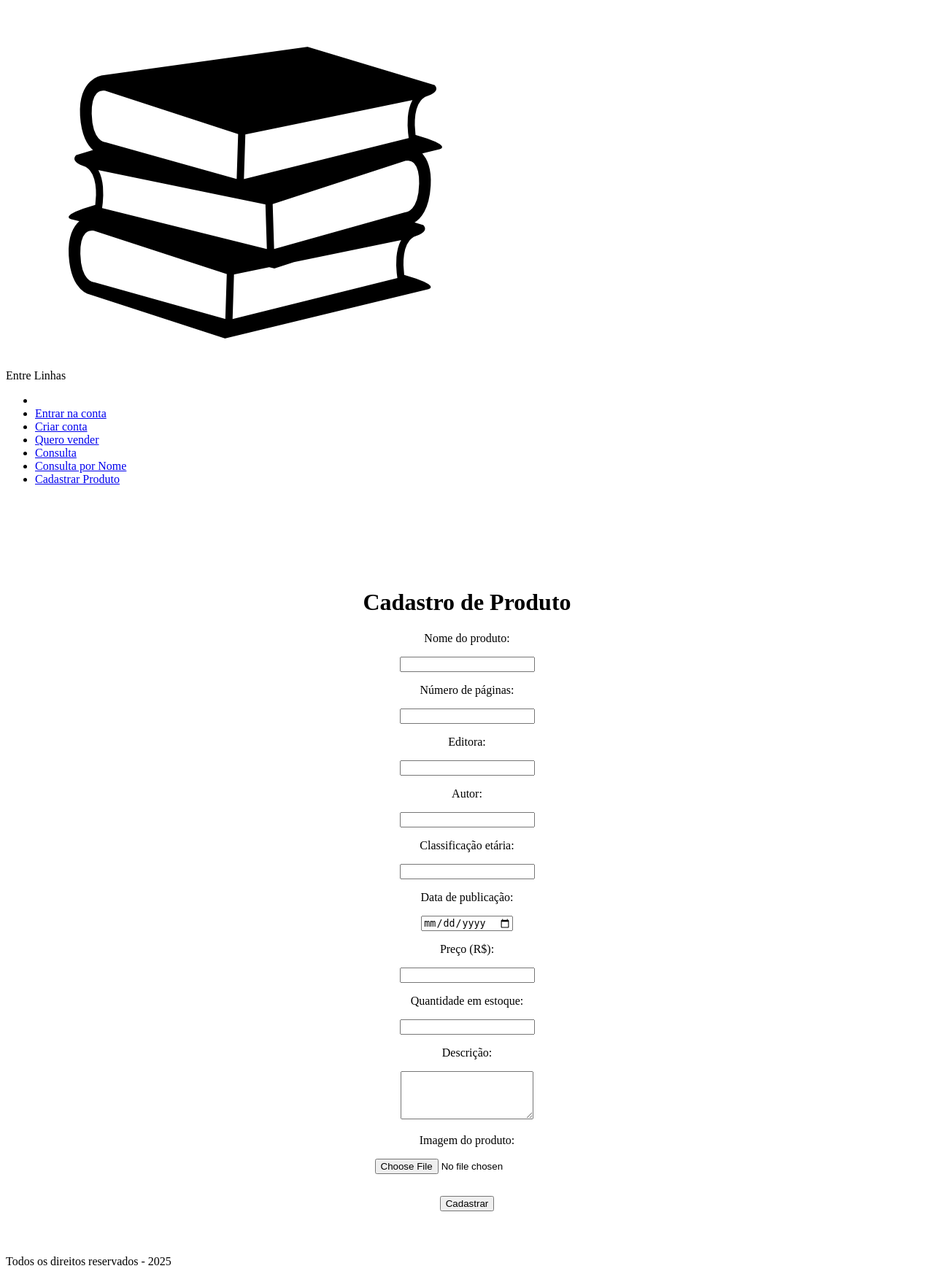
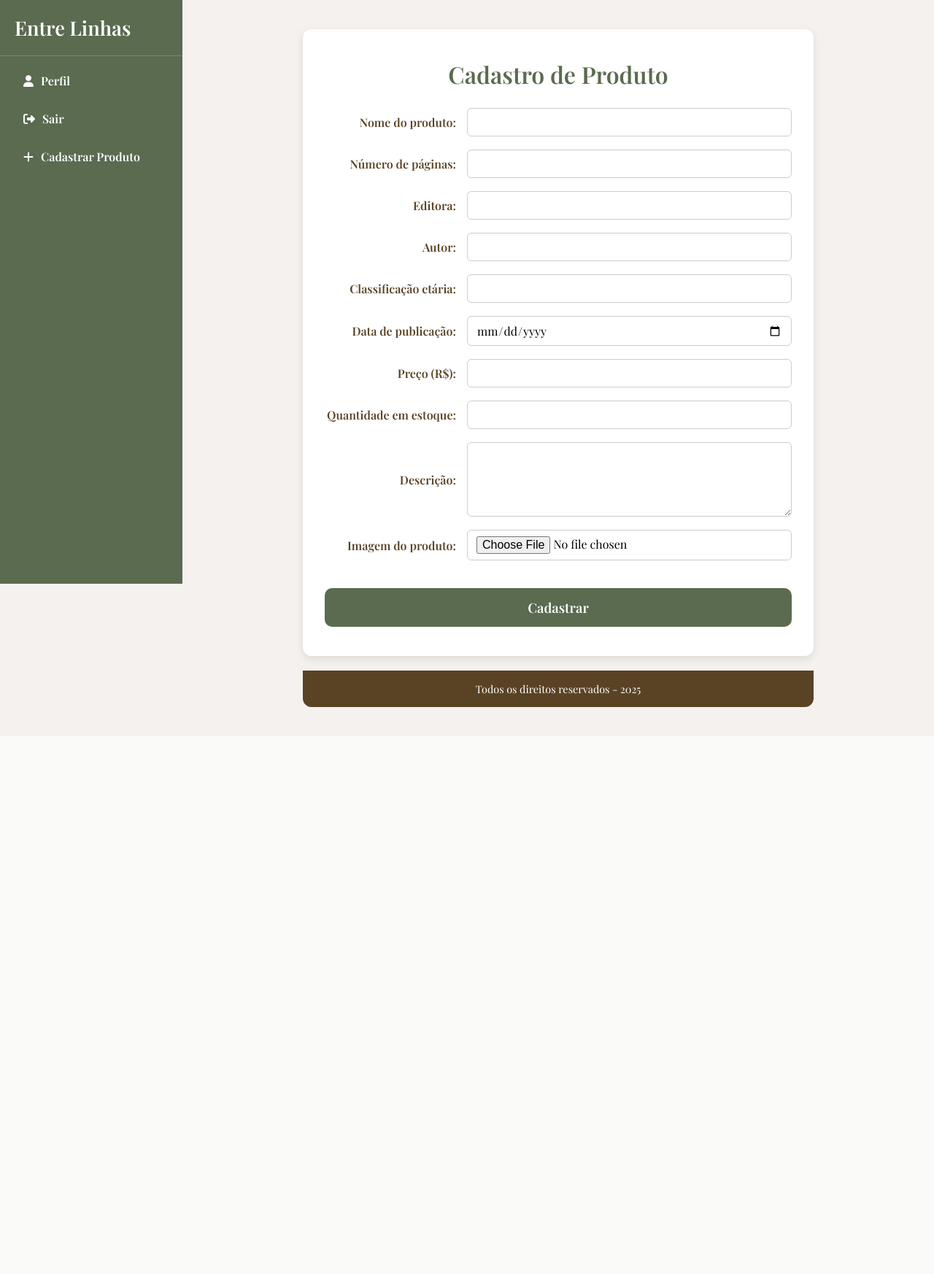
Before and after one commit to gouveazs/PROJETO-TCC, a PHP site: page /php/cadastro/cadastroProduto.php in a window 1280 px wide. Shown: the whole page at 73% size. After the commit the page ends 969 px from the top, so only its background shows below. Run offline with PHP 8.4, Linux system fonts and the light colour scheme; the visitor is signed in with stand-in values (Sample User, id 1).

Commit message:
fiz o css do cadastro produto

```diff
--- a/php/cadastro/cadastroProduto.php
+++ b/php/cadastro/cadastroProduto.php
@@ -1,75 +1,320 @@
+<?php
+session_start();
+$nome = isset($_SESSION['nome_usuario']) ? $_SESSION['nome_usuario'] : null;
+$tipo = isset($_SESSION['tipo']) ? $_SESSION['tipo'] : null;
+?>
+
 <!DOCTYPE html>
 <html lang="pt-BR">
 <head>
-    <meta charset="UTF-8">
-    <meta name="viewport" content="width=device-width, initial-scale=1.0">
-    <title>Entre Linhas</title>
-    <link rel="stylesheet" href="../../css/estilo.css">
-    <link rel="stylesheet" href="../../css/estilo2.css">
-    <link rel="stylesheet" href="https://cdnjs.cloudflare.com/ajax/libs/font-awesome/6.5.1/css/all.min.css"
-          integrity="sha512-DTOQO9RWCH3ppGqcWaEA1BIZOC6xxalwEsw9c2QQeAIftl+Vegovlnee1c9QX4TctnWMn13TZye+giMm8e2LwA=="
-          crossorigin="anonymous" referrerpolicy="no-referrer" />
+  <meta charset="UTF-8" />
+  <meta name="viewport" content="width=device-width, initial-scale=1" />
+  <title>Entre Linhas - Cadastro de Produto</title>
 
+  <!-- Google Fonts -->
+  <link href="https://fonts.googleapis.com/css2?family=Playfair+Display:wght@400;600&display=swap" rel="stylesheet">
+
+  <!-- Font Awesome -->
+  <link rel="stylesheet" href="https://cdnjs.cloudflare.com/ajax/libs/font-awesome/6.5.1/css/all.min.css" crossorigin="anonymous" referrerpolicy="no-referrer" />
+
+  <style>
+    :root {
+      --marrom: #5a4224;
+      --verde: #5a6b50;
+      --background: #F4F1EE;
+      --branco: #fff;
+      --cinza-claro: #ddd;
+      --cinza-escuro: #444;
+    }
+
+    * {
+      margin: 0;
+      padding: 0;
+      box-sizing: border-box;
+      font-family: 'Playfair Display', serif;
+    }
+
+    body {
+      background-color: var(--background);
+      min-height: 100vh;
+      display: flex;
+    }
+
+    /* Sidebar */
+    .sidebar {
+      position: fixed;
+      top: 0;
+      left: 0;
+      width: 250px;
+      height: 100vh;
+      background-color: var(--verde);
+      color: var(--branco);
+      display: flex;
+      flex-direction: column;
+      padding-top: 20px;
+      overflow-y: auto;
+      z-index: 1000;
+    }
+
+    .sidebar .logo {
+      padding: 0 20px 20px 20px;
+      border-bottom: 1px solid rgba(255,255,255,0.2);
+      margin-bottom: 15px;
+      font-size: 1.7rem;
+      font-weight: 700;
+      color: var(--branco);
+      user-select: none;
+    }
+
+    .sidebar nav ul {
+      list-style: none;
+      padding: 0 20px;
+    }
+
+    .sidebar nav ul li {
+      margin-bottom: 15px;
+    }
+
+    .sidebar nav ul li a {
+      color: var(--branco);
+      text-decoration: none;
+      font-weight: 600;
+      display: flex;
+      align-items: center;
+      gap: 10px;
+      padding: 8px 12px;
+      border-radius: 8px;
+      transition: background-color 0.3s ease;
+    }
+
+    .sidebar nav ul li a:hover {
+      background-color: #6f8562;
+    }
+
+    /* Área principal */
+    .content-area {
+      margin-left: 250px;
+      width: calc(100% - 250px);
+      display: flex;
+      justify-content: center;
+      align-items: center;
+      min-height: 100vh;
+      padding: 40px 20px;
+      flex-direction: column;
+    }
+
+    main.conteudo {
+      width: 100%;
+      max-width: 700px;
+      background-color: var(--branco);
+      border-radius: 12px;
+      box-shadow: 0 4px 12px rgba(0,0,0,0.1);
+      padding: 40px 30px;
+    }
+
+    main.conteudo h1 {
+      margin-bottom: 25px;
+      text-align: center;
+      color: var(--verde);
+      font-weight: 700;
+    }
+
+    form {
+      width: 100%;
+    }
+
+    .form-group {
+      display: flex;
+      align-items: center;
+      margin-bottom: 18px;
+    }
+
+    .form-group label {
+      width: 180px;
+      font-weight: 600;
+      color: var(--marrom);
+      text-align: right;
+      margin-right: 15px;
+      user-select: none;
+    }
+
+    .form-group input[type="text"],
+    .form-group input[type="number"],
+    .form-group input[type="date"],
+    .form-group textarea,
+    .form-group input[type="file"] {
+      flex-grow: 1;
+      padding: 8px 12px;
+      font-size: 1rem;
+      border: 1px solid #ccc;
+      border-radius: 6px;
+      font-family: inherit;
+      transition: border-color 0.3s ease;
+    }
+
+    .form-group input:focus,
+    .form-group textarea:focus {
+      outline: none;
+      border-color: var(--verde);
+      box-shadow: 0 0 5px var(--verde);
+    }
+
+    textarea {
+      resize: vertical;
+      min-height: 80px;
+    }
+
+    input[type="submit"] {
+      width: 100%;
+      padding: 14px;
+      background-color: var(--verde);
+      color: var(--branco);
+      border: none;
+      border-radius: 10px;
+      font-size: 1.15rem;
+      font-weight: 700;
+      cursor: pointer;
+      transition: background-color 0.3s ease;
+      margin-top: 20px;
+    }
+
+    input[type="submit"]:hover {
+      background-color: #48603b;
+    }
+
+    footer.rodape {
+      background-color: var(--marrom);
+      color: var(--branco);
+      text-align: center;
+      padding: 15px 20px;
+      font-size: 0.9rem;
+      width: 100%;
+      max-width: 700px;
+      border-radius: 0 0 12px 12px;
+      margin-top: 20px;
+    }
+
+    @media (max-width: 768px) {
+      .sidebar {
+        width: 200px;
+      }
+      .content-area {
+        margin-left: 200px;
+        width: calc(100% - 200px);
+      }
+    }
+
+    @media (max-width: 576px) {
+      .sidebar {
+        display: none;
+      }
+      .content-area {
+        margin-left: 0;
+        width: 100%;
+      }
+
+      .form-group {
+        flex-direction: column;
+        align-items: flex-start;
+      }
+
+      .form-group label {
+        width: 100%;
+        text-align: left;
+        margin-bottom: 6px;
+      }
+    }
+  </style>
 </head>
 <body>
 
-    <header class="banner">
-        Entre Linhas
-        <img src="../../imgs/pilha-de-tres-livros.png" class="custom-icon" alt="Logo Livros">
-    </header>
+  <aside class="sidebar">
+    <div class="logo">Entre Linhas</div>
+    <nav>
+      <ul>
+        <?php if (!$nome): ?>
+          <li><a href="../../login/login.php"><i class="fas fa-sign-in-alt"></i> Entrar na conta</a></li>
+          <li><a href="../../php/cadastro/cadastroUsuario.php"><i class="fas fa-user-plus"></i> Criar conta</a></li>
+          <li><a href="../../php/cadastro/cadastroVendedor.php"><i class="fas fa-store"></i> Quero vender</a></li>
+        <?php else: ?>
+          <li><a href="../../php/perfil/ver_perfil.php"><i class="fas fa-user"></i> Perfil</a></li>
+          <li><a href="../../login/logout.php"><i class="fas fa-sign-out-alt"></i> Sair</a></li>
+        <?php endif; ?>
 
-    <nav class="menu">
-        <ul>
-            <li class="push-right"></li>
-            <li><a href="#">Entrar na conta</a></li>
-            <li><a href="#">Criar conta</a></li>
-            <li><a href="#">Quero vender</a></li>
-            <li><a href="#">Consulta</a></li>
-            <li><a href="#">Consulta por Nome</a></li>
-            <li><a href="#">Cadastrar Produto</a></li>
-        </ul>
+        <?php if ($nome === 'adm'): ?>
+          <li><a href="../../php/consulta/consulta.php"><i class="fas fa-search"></i> Consulta</a></li>
+          <li><a href="../../php/consultaFiltro/busca.php"><i class="fas fa-search"></i> Consulta por Nome</a></li>
+          <li><a href="../../php/cadastro/cadastroProduto.php"><i class="fas fa-plus"></i> Cadastrar Produto</a></li>
+        <?php endif; ?>
+
+        <?php if ($tipo === 'Vendedor'): ?>
+          <li><a href="../../php/cadastro/cadastroProduto.php"><i class="fas fa-plus"></i> Cadastrar Produto</a></li>
+        <?php endif; ?>
+      </ul>
     </nav>
+  </aside>
 
-    <main class="conteudo" style="max-width:800px; margin:100px auto 40px auto; padding:20px; text-align:center; display:block;">
-        <h1>Cadastro de Produto</h1>
-        <form action="../insercao/insercaoProduto.php" method="post" enctype="multipart/form-data">
-            <p>Nome do produto:</p>
-            <input type="text" name="nome">
+  <div class="content-area">
+    <main class="conteudo">
+      <h1>Cadastro de Produto</h1>
+      <form action="../insercao/insercaoProduto.php" method="post" enctype="multipart/form-data">
+        <div class="form-group">
+          <label for="nome">Nome do produto:</label>
+          <input type="text" id="nome" name="nome" required>
+        </div>
 
-            <p>Número de páginas:</p>
-            <input type="number" name="numero_paginas">
+        <div class="form-group">
+          <label for="numero_paginas">Número de páginas:</label>
+          <input type="number" id="numero_paginas" name="numero_paginas" min="1" required>
+        </div>
 
-            <p>Editora:</p>
-            <input type="text" name="editora">
+        <div class="form-group">
+          <label for="editora">Editora:</label>
+          <input type="text" id="editora" name="editora" required>
+        </div>
 
-            <p>Autor:</p>
-            <input type="text" name="autor">
+        <div class="form-group">
+          <label for="autor">Autor:</label>
+          <input type="text" id="autor" name="autor" required>
+        </div>
 
-            <p>Classificação etária:</p>
-            <input type="number" name="classificacao_idade">
+        <div class="form-group">
+          <label for="classificacao_idade">Classificação etária:</label>
+          <input type="number" id="classificacao_idade" name="classificacao_idade" min="0" required>
+        </div>
 
-            <p>Data de publicação:</p>
-            <input type="date" name="data_publicacao">
+        <div class="form-group">
+          <label for="data_publicacao">Data de publicação:</label>
+          <input type="date" id="data_publicacao" name="data_publicacao" required>
+        </div>
 
-            <p>Preço (R$):</p>
-            <input type="number" step="0.01" name="preco">
+        <div class="form-group">
+          <label for="preco">Preço (R$):</label>
+          <input type="number" id="preco" name="preco" step="0.01" min="0" required>
+        </div>
 
-            <p>Quantidade em estoque:</p>
-            <input type="number" name="quantidade">
+        <div class="form-group">
+          <label for="quantidade">Quantidade em estoque:</label>
+          <input type="number" id="quantidade" name="quantidade" min="0" required>
+        </div>
 
-            <p>Descrição:</p>
-            <textarea name="descricao" rows="4"></textarea>
+        <div class="form-group">
+          <label for="descricao">Descrição:</label>
+          <textarea id="descricao" name="descricao" rows="4" required></textarea>
+        </div>
 
-            <p>Imagem do produto:</p>
-            <input type="file" name="imagem" >
-            <br>
-            <input type="submit" style="margin-top: 30px;" value="Cadastrar">
-        </form>
+        <div class="form-group">
+          <label for="imagem">Imagem do produto:</label>
+          <input type="file" id="imagem" name="imagem" accept="image/*" required>
+        </div>
+
+        <input type="submit" value="Cadastrar">
+      </form>
     </main>
 
     <footer class="rodape">
-        Todos os direitos reservados - 2025
+      Todos os direitos reservados - 2025
     </footer>
-
+  </div>
 </body>
 </html>
```
